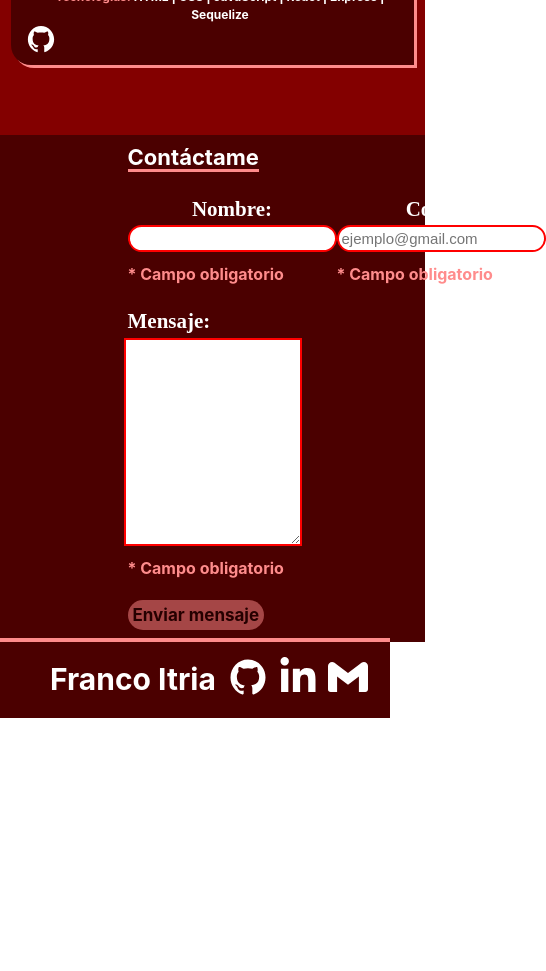
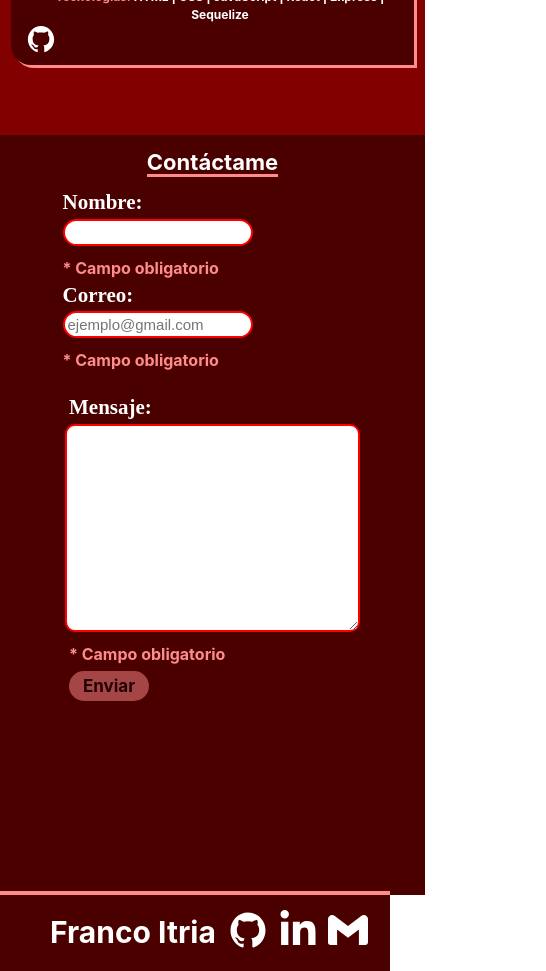
Before and after one commit to fran-itria/portafolio, a React (Create React App) app in the folder Front/: page / in a window 390 px wide. Shown: the part 2300-3271 px from the top of the page, 546 px wide, since content can reach past the window. Before the commit the page ends 3018 px from the top, so only its background shows below. Built offline with nearby package versions, Linux system fonts and the light colour scheme.

Commit message:
Contact responsive

```diff
--- a/Front/src/components/contact/contact.jsx
+++ b/Front/src/components/contact/contact.jsx
@@ -13,6 +13,7 @@ export default function Contact() {
   const [errors, setErrors] = useState();
   const URL_BASE =
     "https://portafolio-back-3gdb.onrender.com" || "http://localhost:3001";
+  const regexEmail = /^[A-Z0-9._%+-]+@[A-Z0-9.-]+\.[A-Z]{3}$/i;
 
   const validate = (inputs, setErrors) => {
     let error = {};
@@ -20,17 +21,17 @@ export default function Contact() {
 
     if (inputs.name.length == 0) {
       error.name = "Campo obligatorio";
-    } else delete error.name;
+    }
 
     if (inputs.email.length == 0) {
       error.email = "Campo obligatorio";
     } else if (!regexEmail.test(inputs.email)) {
       error.email = "Debe ser un correo válido";
-    } else delete error.email;
+    }
 
     if (inputs.message.length == 0) {
       error.message = "Campo obligatorio";
-    } else delete error.message;
+    }
 
     setErrors(error);
   };
@@ -45,7 +46,6 @@ export default function Contact() {
 
   const submit = async (event) => {
     event.preventDefault();
-    // window.alert('Método para contactarte no implementado aún')
     const response = await axios.post(`${URL_BASE}/contact`, inputs);
     if (response.status == 200) window.alert("Mensaje enviado exitosamente");
   };
@@ -66,13 +66,15 @@ export default function Contact() {
               className={errors && errors.name ? style.inputError : style.input}
               autoComplete="on"
             ></input>
+            <div
+              className={inputs.name == 0 ? style.error : style.errorDisabled}
+            >
               {errors && errors.name ? (
-              <div className={style.error}>
                 <b> * {errors.name} </b>
+              ) : (
+                <b> * Error</b>
+              )}
             </div>
-            ) : (
-              <></>
-            )}
           </div>
           <div>
             <label className={style.label}>Correo: </label>
@@ -86,39 +88,49 @@ export default function Contact() {
               placeholder="ejemplo@gmail.com"
               autoComplete="on"
             ></input>
+            <div
+              className={
+                !regexEmail.test(inputs.email)
+                  ? style.error
+                  : style.errorDisabled
+              }
+            >
               {errors && errors.email ? (
-              <div className={style.error}>
-                <b> * {errors.email} </b>
-              </div>
+                <b> * {errors.email}</b>
               ) : (
-              <></>
+                <b> * Error</b>
               )}
             </div>
           </div>
+        </div>
         <div className={style.mensaje}>
-          <label className={style.label}>Mensaje: </label>
+          <label className={style.labelMessage}>Mensaje: </label>
           <textarea
             className={errors && errors.message ? style.areaError : style.area}
             name="message"
             onChange={(event) => handleInput(event)}
             spellCheck="true"
           ></textarea>
+          <div
+            className={
+              inputs.message == 0 ? style.errorMessage : style.errorDisabled
+            }
+          >
             {errors && errors.message ? (
-            <div className={style.errorMensaje}>
               <b> * {errors.message} </b>
+            ) : (
+              <b> * Error</b>
+            )}
           </div>
-          ) : (
-            <></>
-          )}
         </div>
         <div className={style.button}>
           {errors && Object.keys(errors).length > 0 ? (
             <button type="submit" disabled className={style.enviar}>
-              Enviar mensaje
+              Enviar
             </button>
           ) : (
             <button type="submit" className={style.enviar}>
-              Enviar mensaje
+              Enviar
             </button>
           )}
         </div>
--- a/Front/src/components/contact/contact.module.css
+++ b/Front/src/components/contact/contact.module.css
@@ -18,6 +18,7 @@
 .header {
     width: 40%;
     display: flex;
+    margin-top: 5px;
 }
 
 .form {
@@ -37,6 +38,14 @@
 }
 
 .label {
+    width: 40%;
+    text-align: left;
+    font-size: 21px;
+    font-weight: bold;
+    font-family: 'Times New Roman', Times, serif;
+}
+
+.labelMessage {
     width: 40%;
     text-align: left;
     font-size: 21px;
@@ -95,7 +104,12 @@
     margin-top: 10px;
 }
 
-.errorMensaje {
+.errorDisabled {
+    margin-top: 10px;
+    visibility: hidden;
+}
+
+.errorMessage {
     width: 40%;
     text-align: left;
     margin-top: 10px;
@@ -111,6 +125,7 @@
     font-weight: bold;
     color: black;
     box-shadow: 0 -5px rgb(0, 128, 0);
+    width: 80px;
 }
 
 .enviar:hover {
@@ -136,3 +151,86 @@
     right: 20px;
     top: 352vh;
 }
+
+@media (max-width: 425px) {
+    .contact {
+        height: 90vh;
+        flex-direction: column;
+        align-items: center;
+    }
+
+    .header {
+        width: fit-content;
+    }
+
+    .form {
+        justify-content: flex-start;
+    }
+
+    .info {
+        width: fit-content;
+        margin-bottom: 20px;
+        flex-direction: column;
+    }
+
+    .info div {
+        width: 300px;
+        display: flex;
+        flex-direction: column;
+        align-items: flex-start;
+    }
+
+    .label {
+        width: 86px;
+    }
+
+    .labelMessage {
+        width: 287px;
+    }
+
+    .input {
+        width: 180px;
+    }
+
+    .inputError {
+        width: 180px;
+    }
+
+    .area {
+        width: 287px;
+        border-radius: 10px;
+    }
+
+    .areaError {
+        width: 287px;
+        border-radius: 10px;
+    }
+
+    .errorMensaje {
+        width: 287px;
+        text-align: left;
+    }
+
+    .enviar {
+        margin-top: 0px;
+        width: 80px;
+    }
+
+    .error {
+        width: 287px;
+        text-align: left;
+    }
+
+    .errorMessage {
+        width: 287px;
+    }
+
+    .enviar:disabled {
+        margin-top: 0px;
+    }
+
+    .button {
+        width: 287px;
+        margin-top: 5px;
+    }
+}
```
Lines whose indentation alone changed are shown as unchanged.
